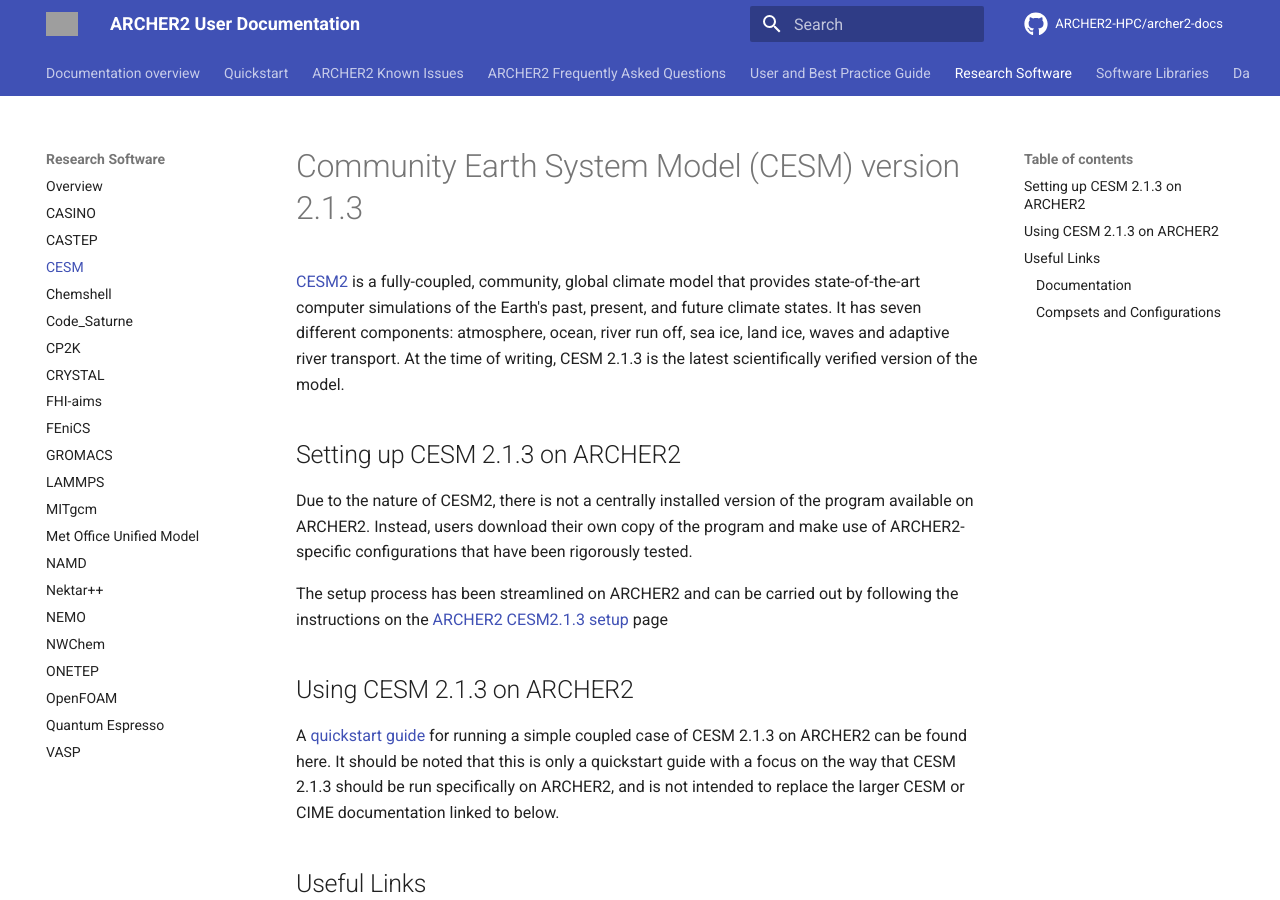
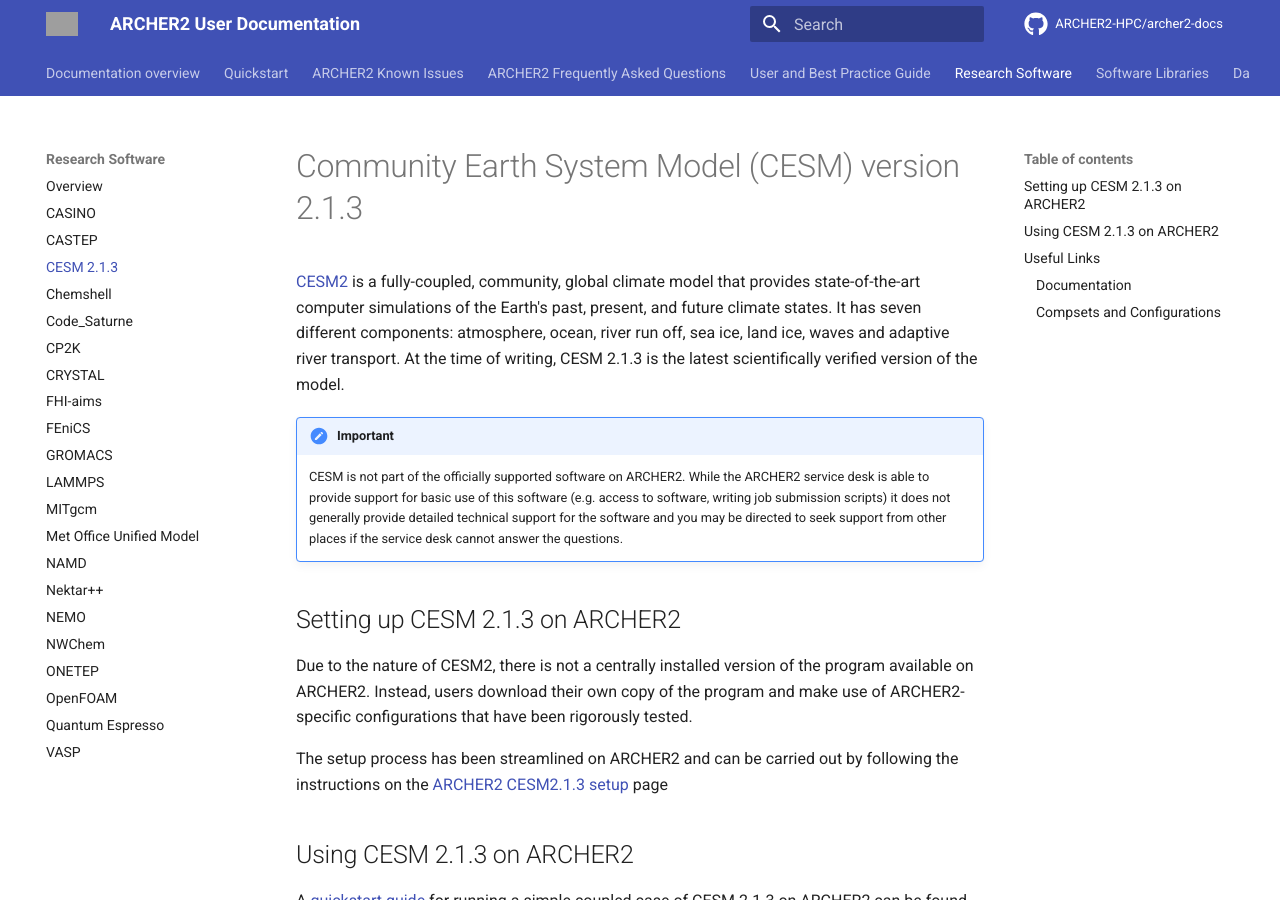
Before and after one commit to ARCHER2-HPC/archer2-docs, an MkDocs documentation site: the page built from docs/research-software/cesm213.md, in a window 1280 px wide and 900 px high. Built offline with MkDocs 1.6.1 and Material for MkDocs 9.7.7, drawn with Linux system fonts in a browser that asks for light colours; comment, search, counter and statistics services are not loaded; grey boxes are pictures that could not be loaded.

Commit message:
Tidies up page organisation

```diff
--- a/docs/research-software/cesm213.md
+++ b/docs/research-software/cesm213.md
@@ -1,6 +1,14 @@
 # Community Earth System Model (CESM) version 2.1.3
 
 [CESM2](https://www.cesm.ucar.edu/models/cesm2/) is a fully-coupled, community, global climate model that provides state-of-the-art computer simulations of the Earth's past, present, and future climate states. It has seven different components: atmosphere, ocean, river run off, sea ice, land ice, waves and adaptive river transport.  At the time of writing, CESM 2.1.3 is the latest scientifically verified version of the model.
+
+!!! important
+    CESM is not part of the officially supported
+    software on ARCHER2. While the ARCHER2 service desk is able to provide
+    support for basic use of this software (e.g. access to software, writing
+    job submission scripts) it does not generally provide detailed technical
+    support for the software and you may be directed to seek support from
+    other places if the service desk cannot answer the questions.
 
 ## Setting up CESM 2.1.3 on ARCHER2
 
--- a/mkdocs.yml
+++ b/mkdocs.yml
@@ -70,7 +70,7 @@
     - "Overview": research-software/index.md
     - "CASINO": research-software/casino.md
     - "CASTEP": research-software/castep.md
-    - "CESM": research-software/cesm213.md
+    - "CESM 2.1.3": research-software/cesm213.md
     - "Chemshell": research-software/chemshell.md
     - "Code_Saturne": research-software/code-saturne.md
     - "CP2K": research-software/cp2k.md
@@ -118,10 +118,5 @@
     - "ParaView": data-tools/paraview.md
     - "R": data-tools/cray-r.md
     - "VisiData": data-tools/visidata.md
-  - "Other Software":
-    - "Overview": other-software/index.md
-    - "CASINO": other-software/casino.md
-    - "CESM 2.1.3": other-software/cesm213.md
-    - "CRYSTAL": other-software/crystal.md
   - "Essential Skills": essentials/index.md
   - "ARCHER2 and Publications": publish/index.md
```
Also changed, not shown: docs/research-software/casino.md (+8 -0 lines), docs/research-software/crystal.md (+8 -0 lines), docs/research-software/index.md (+1 -1 lines).
